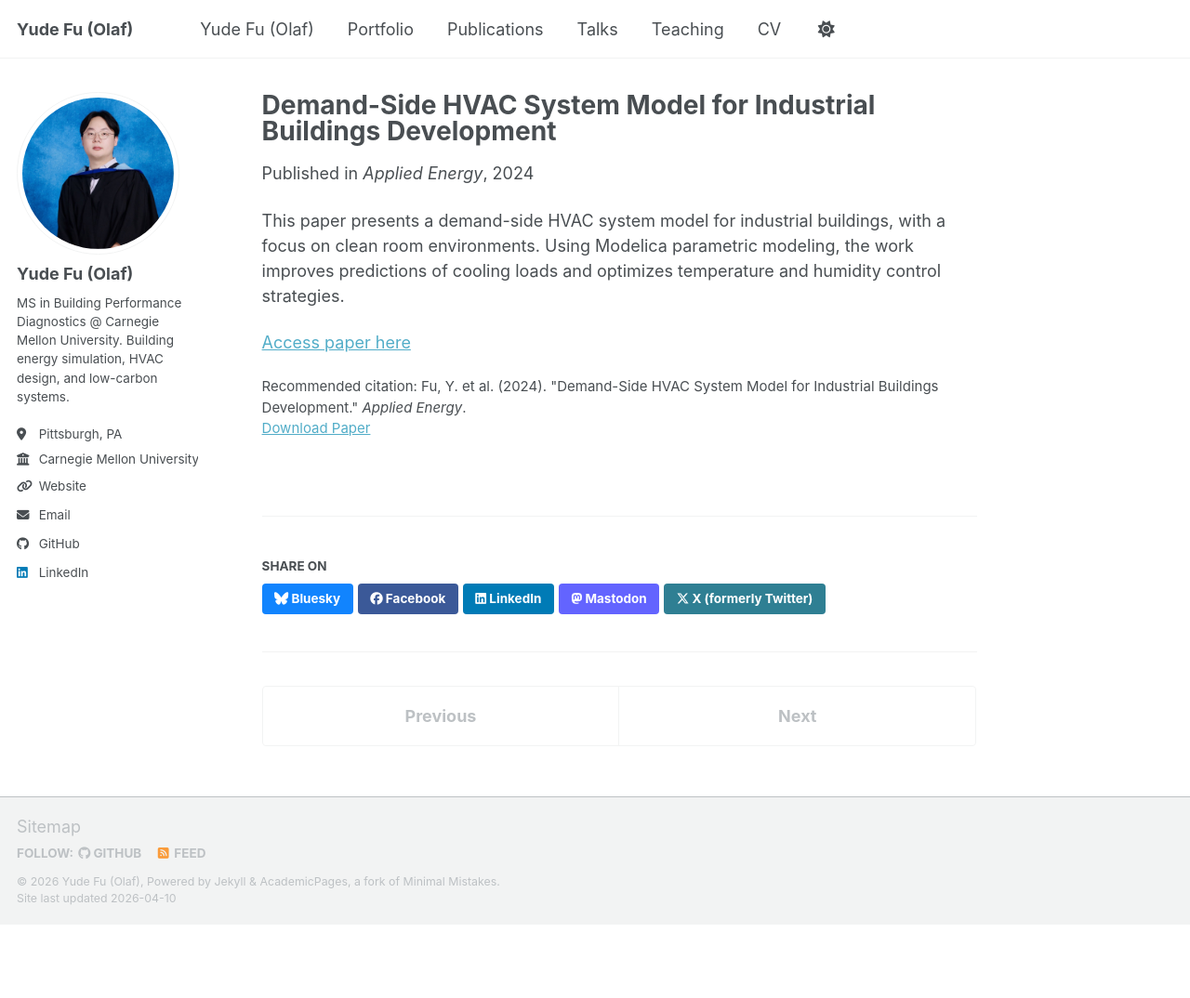
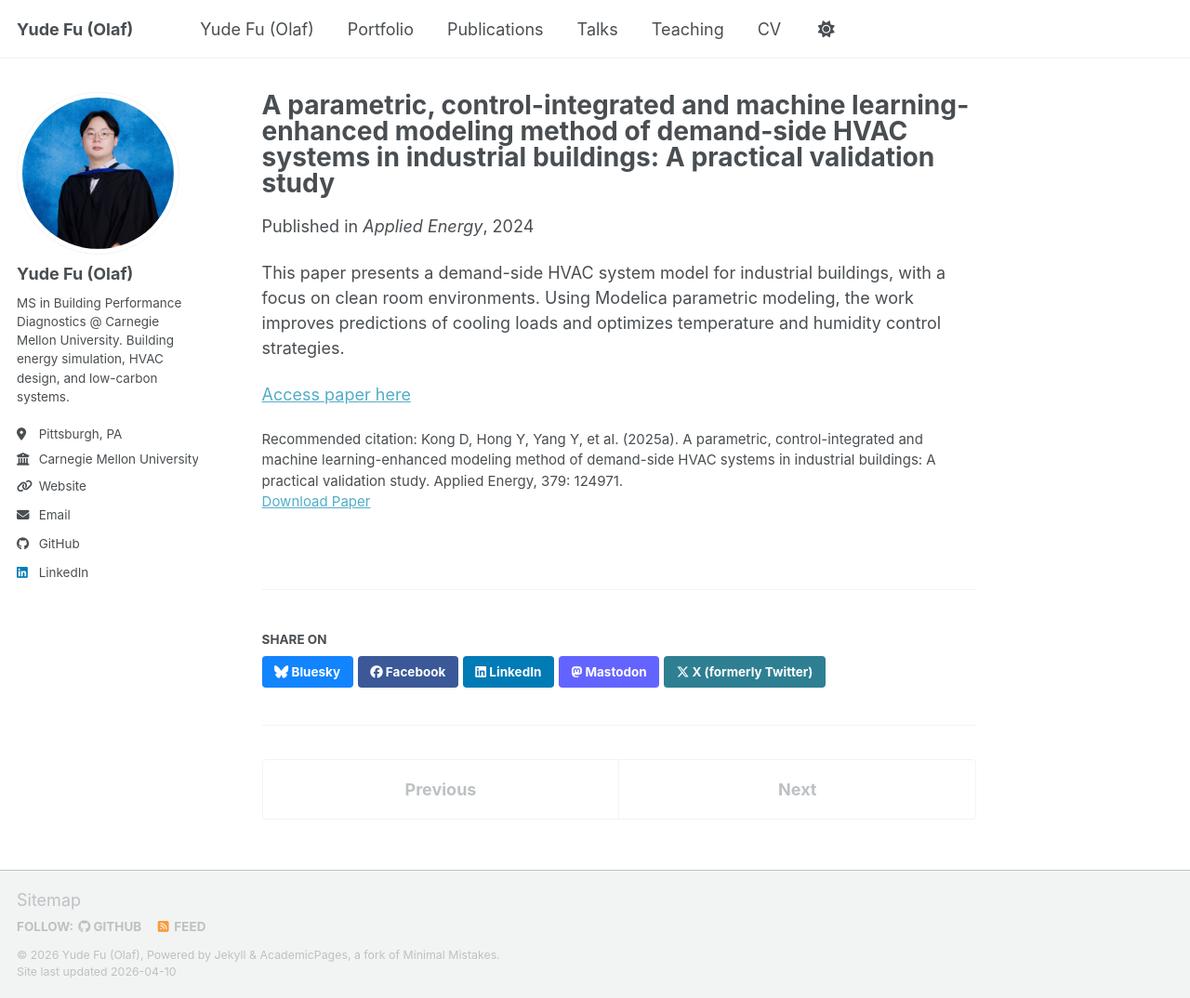
Before and after one commit to OlafFU/OlafFu.github.io, a Jekyll site: the page built from _publications/2024-apenergy-hvac-modelica.md, in a window 1280 px wide and 1074 px high. Shown: the whole window at 93% size. Built offline with Jekyll 4.4.1, drawn with Linux system fonts in a browser that asks for light colours; a script bundle is joined from its source files by our own code; library files that are not in the unit come from our copies.

Commit message:
Update 2024-apenergy-hvac-modelica.md

```diff
--- a/_publications/2024-apenergy-hvac-modelica.md
+++ b/_publications/2024-apenergy-hvac-modelica.md
@@ -1,13 +1,13 @@
 ---
-title: "Demand-Side HVAC System Model for Industrial Buildings Development"
+title: "A parametric, control-integrated and machine learning-enhanced modeling method of demand-side HVAC systems in industrial buildings: A practical validation study"
 collection: publications
 category: manuscripts
-permalink: /publication/2024-apenergy-hvac-modelica
+permalink: /publication/2025-apenergy-hvac-modelica
 excerpt: "Designed and modeled HVAC systems for clean rooms using Modelica parametric modeling to improve predictions of cooling loads and optimize temperature/humidity control."
-date: 2024-01-01
+date: 2024-11-27
 venue: "Applied Energy"
 paperurl: "https://doi.org/10.1016/j.apenergy.2024.124971"
-citation: "Fu, Y. et al. (2024). &quot;Demand-Side HVAC System Model for Industrial Buildings Development.&quot; <i>Applied Energy</i>."
+citation: "Kong D, Hong Y, Yang Y, et al. (2025a). A parametric, control-integrated and machine learning-enhanced modeling method of demand-side HVAC systems in industrial buildings: A practical validation study. Applied Energy, 379: 124971."
 ---
 
 This paper presents a demand-side HVAC system model for industrial buildings, with a focus on clean room environments. Using Modelica parametric modeling, the work improves predictions of cooling loads and optimizes temperature and humidity control strategies.
```
